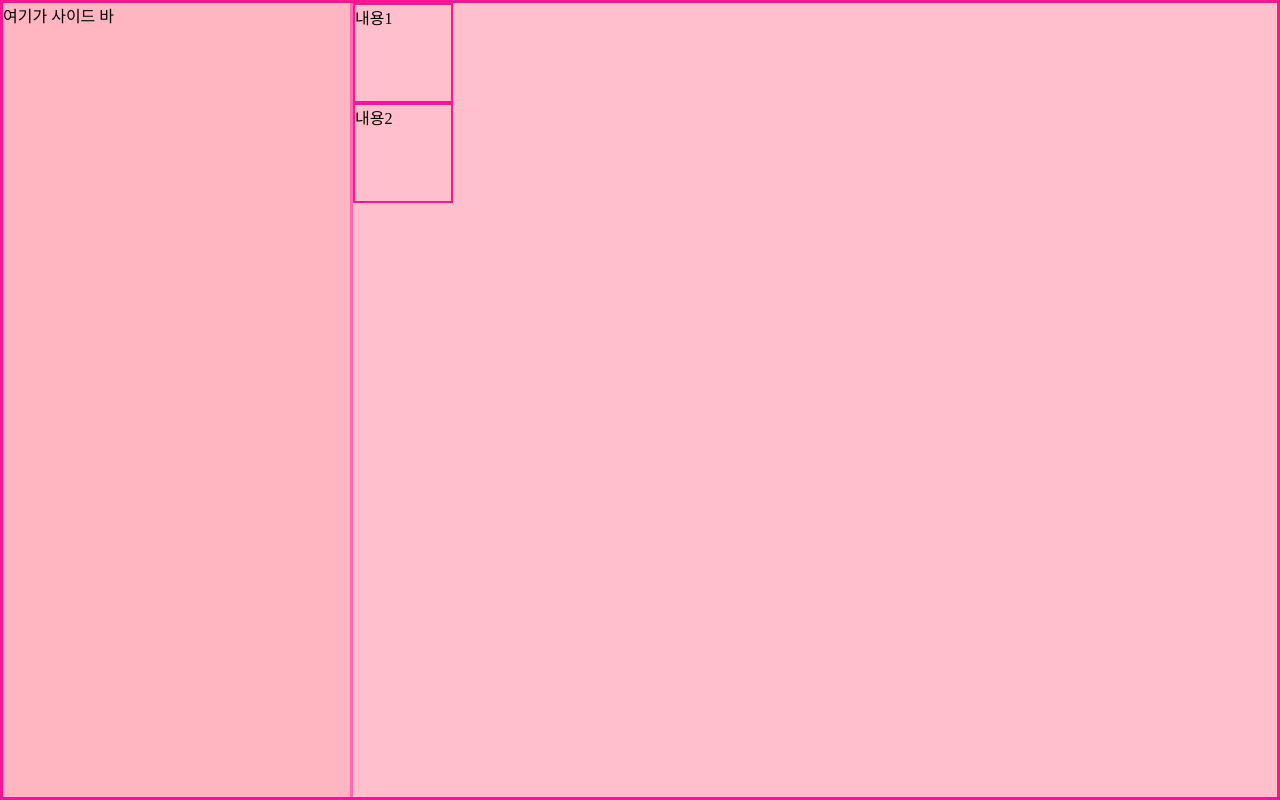
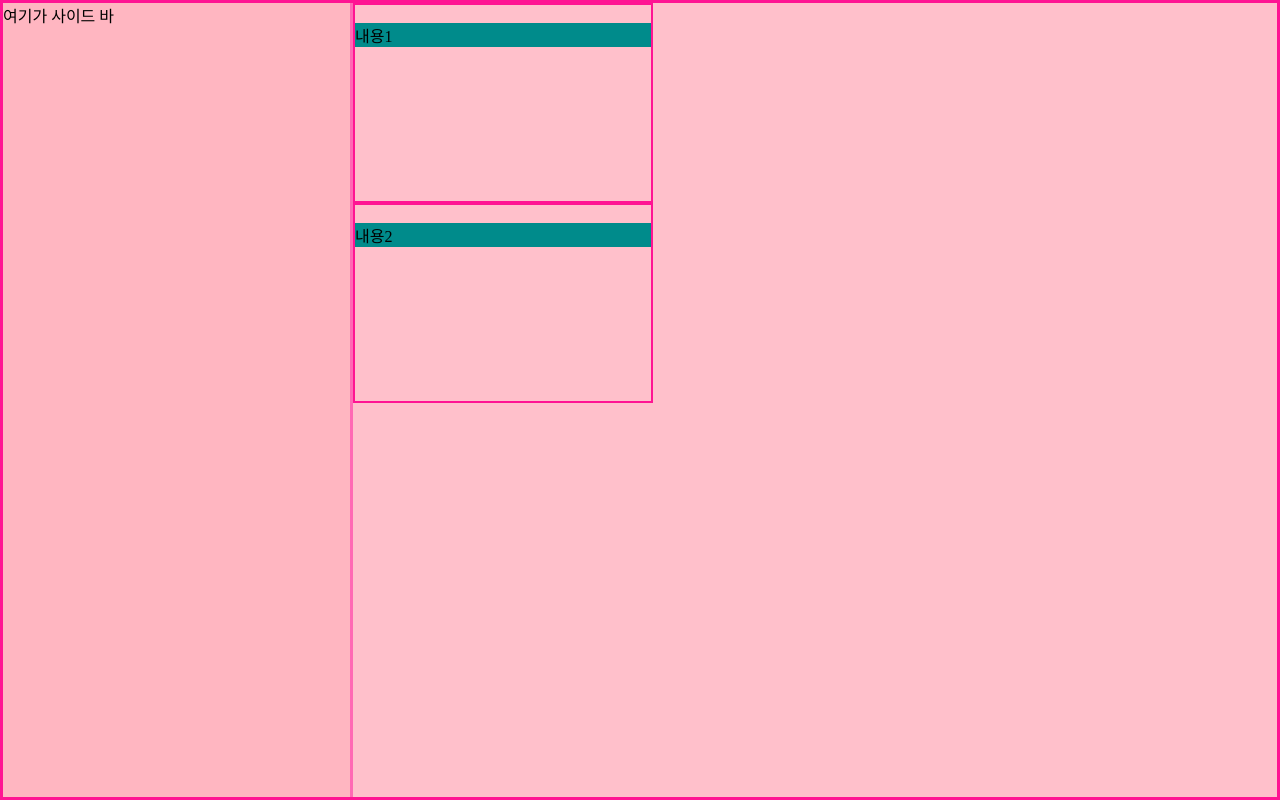
Before and after one commit to Kang-Jeong-Woo/notePadProject, a Next.js app: page /1 in a window 1280 px wide. Built offline with nearby package versions, Linux system fonts and the light colour scheme.

Commit message:
[업데이트] dragalbe 구현 완, 호버링 시 삭제, 고정 표시 => log event까지

```diff
--- a/package.json
+++ b/package.json
@@ -14,6 +14,7 @@
     "eslint-config-next": "13.1.6",
     "next": "13.1.6",
     "react": "18.2.0",
-    "react-dom": "18.2.0"
+    "react-dom": "18.2.0",
+    "react-transition-group": "^4.4.5"
   }
 }
--- a/src/components/UI/PostIt.js
+++ b/src/components/UI/PostIt.js
@@ -1,23 +1,61 @@
 import classes from "./PostIt.module.css";
-import {useRef} from "react";
+import {Fragment, useRef, useState} from "react";
+import {Transition} from "react-transition-group";
+
 
 const PostIt = props => {
-    const postionRef = useRef();
-    const moveTrigger = (event) => {
-        postionRef.current.style.position = "absolute";
-        document.body.append(postionRef);
-        function moveAt(pageX,pageY) {
-            postionRef.current.style.left = pageX - postionRef.offsetWidth / 2 + "px";
-            postionRef.current.style.top = pageY - postionRef.offsetHeight / 2 + "px";
-        }
+    const postionRef = useRef(undefined);
+    const tabRef = useRef(undefined);
 
-        console.log(postionRef.offsetHeight);
-        moveAt(event.pageX, event.pageY);
+    let shiftX;
+    let shiftY;
+
+    function moveAt(pageX, pageY) {
+        postionRef.current.style.left = pageX - shiftX + "px";
+        postionRef.current.style.top = pageY - shiftY + "px";
     }
 
+    function onMouseMove(event) {
+        moveAt(event.pageX, event.pageY)
+    }
 
-    return(
-        <div onMouseDown={moveTrigger} className={classes.postIt} ref={postionRef}>{props.content}</div>
-    )
+    const moveTrigger = (event) => {
+        shiftX = event.clientX-postionRef.current.getBoundingClientRect().left;
+        shiftY = event.clientY-postionRef.current.getBoundingClientRect().top;
+        postionRef.current.style.position = "absolute";
+        moveAt(event.pageX, event.pageY);
+        document.addEventListener("mousemove", onMouseMove);
+    }
+
+    const stopTrigger = (event) => {
+        document.removeEventListener("mousemove", onMouseMove);
+    }
+
+    const mouseIn = (event) => {
+        tabRef.current.style.top = "5px"
+    }
+    const mouseOut = (event) => {
+        tabRef.current.style.top = "-20px"
+    }
+
+    const pinEvent = () => {
+        console.log("고정!");
+    }
+    const closeEvent = () => {
+        console.log("삭제!");
+    }
+
+    return (
+        <div onMouseDown={moveTrigger} onMouseUp={stopTrigger} onMouseEnter={mouseIn} onMouseLeave={mouseOut}
+             ref={postionRef} className={classes.postIt}>
+            <div style={{position: "relative", height:"0px"}}>
+            <span className={classes.tab} ref={tabRef}>
+                <span onClick={pinEvent}>pin</span>
+                <span onClick={closeEvent}>X</span>
+            </span>
+                <div className={classes.content}>{props.content}</div>
+            </div>
+        </div>
+    );
 }
 export default PostIt;
--- a/src/components/UI/PostIt.module.css
+++ b/src/components/UI/PostIt.module.css
@@ -1,7 +1,18 @@
 .postIt{
     border: deeppink 2px solid;
+    width: 300px;
+    height: 200px;
+    overflow: hidden;
+    transition: all 0.3s ease-out;
+}
+.tab {
+    position: relative;
+    top: -20px;
+    transition: all 0.3s ease-out;
+    background: red;
     z-index: 100;
-    width: 100px;
-    height: 100px;
     cursor: pointer;
 }
+.content{
+    background: darkcyan;
+}
```
Also changed, not shown: 1 other file (tests, documents, lock files or other folders).
